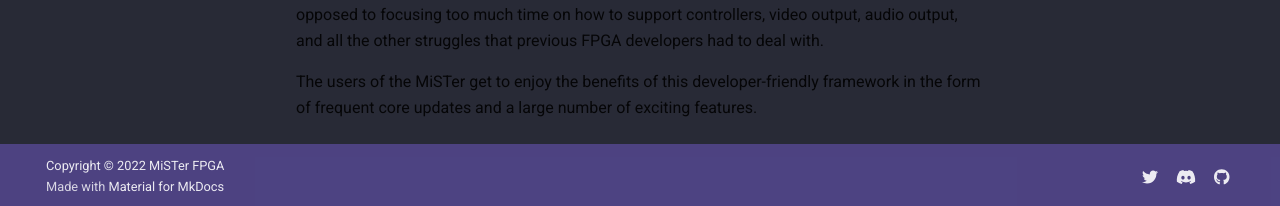
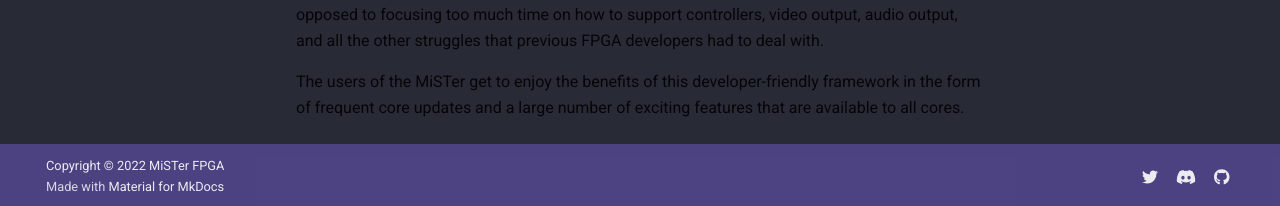
Before and after one commit to tofukazoo/MkDocs_MiSTer, an MkDocs documentation site: the page built from docs/why-mister.md, in a window 1280 px wide and 1069 px high. Shown: the part 860-1066 px from the top of the window. Built offline with MkDocs 1.6.1 and Material for MkDocs 9.7.7, drawn with Linux system fonts in a browser that asks for light colours; comment, search, counter and statistics services are not loaded.

Commit message:
Update why-mister.md

```diff
--- a/docs/why-mister.md
+++ b/docs/why-mister.md
@@ -12,4 +12,4 @@ Audio output similarly outputs at 16-bits 48kHz by default with an option to cha
 
 The open source nature of the MiSTer project necessarily entails more developer engagement than any private company making FPGA cores hiring individual developers could hope to achieve. The powerful framework and system files maintained by Alexey Melnikov (also known as Sorgelig) makes it easier for core developers to focus on developing the logic of their core as opposed to focusing too much time on how to support controllers, video output, audio output, and all the other struggles that previous FPGA developers had to deal with.
 
-The users of the MiSTer get to enjoy the benefits of this developer-friendly framework in the form of frequent core updates and a large number of exciting features.
+The users of the MiSTer get to enjoy the benefits of this developer-friendly framework in the form of frequent core updates and a large number of exciting features that are available to all cores.
```
